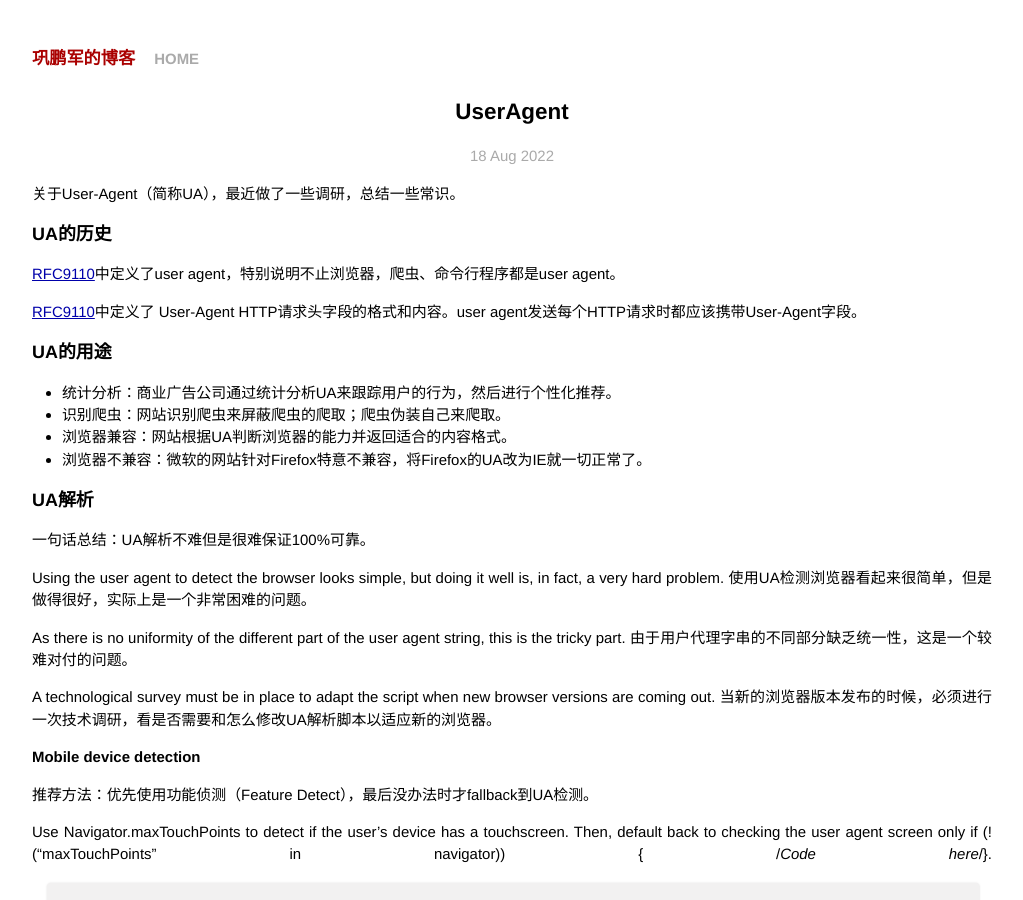
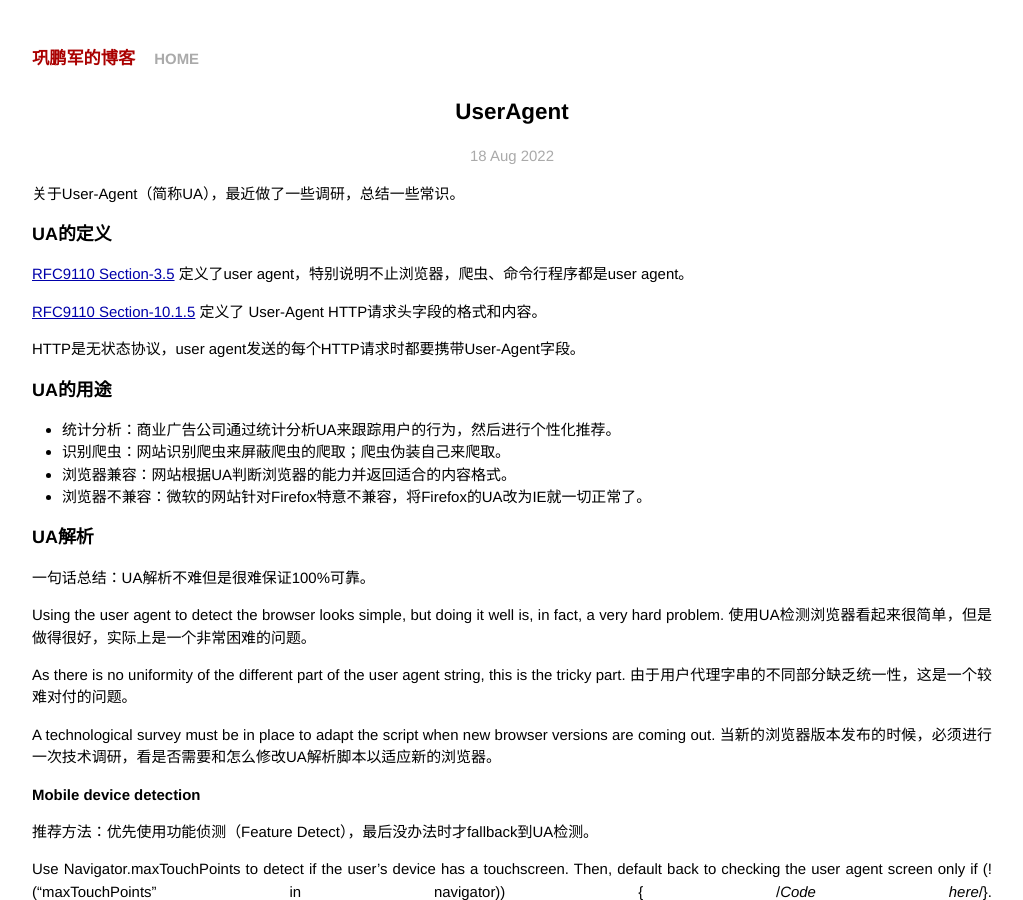
Before and after one commit to gongpengjun/gongpengjun.github.io, a Jekyll site: the page built from _posts/2022-08-18-user-agent.markdown, in a window 1280 px wide and 900 px high. Shown: the whole window, without its empty margins (128-1151 px from the left). Built offline with Jekyll 4.4.1, drawn with Linux system fonts in a browser that asks for light colours.

Commit message:
UA定义

```diff
--- a/_posts/2022-08-18-user-agent.markdown
+++ b/_posts/2022-08-18-user-agent.markdown
@@ -7,11 +7,13 @@ categories: HTTP
 
 关于User-Agent（简称UA），最近做了一些调研，总结一些常识。
 
-### UA的历史
+### UA的定义
 
-[RFC9110](https://www.rfc-editor.org/rfc/rfc9110#section-3.5)中定义了user agent，特别说明不止浏览器，爬虫、命令行程序都是user agent。
+[RFC9110 Section-3.5](https://www.rfc-editor.org/rfc/rfc9110#section-3.5) 定义了user agent，特别说明不止浏览器，爬虫、命令行程序都是user agent。
 
-[RFC9110](https://www.rfc-editor.org/rfc/rfc9110#section-10.1.5)中定义了 User-Agent HTTP请求头字段的格式和内容。user agent发送每个HTTP请求时都应该携带User-Agent字段。
+[RFC9110 Section-10.1.5](https://www.rfc-editor.org/rfc/rfc9110#section-10.1.5) 定义了 User-Agent HTTP请求头字段的格式和内容。
+
+HTTP是无状态协议，user agent发送的每个HTTP请求时都要携带User-Agent字段。
 
 ### UA的用途
 
```
